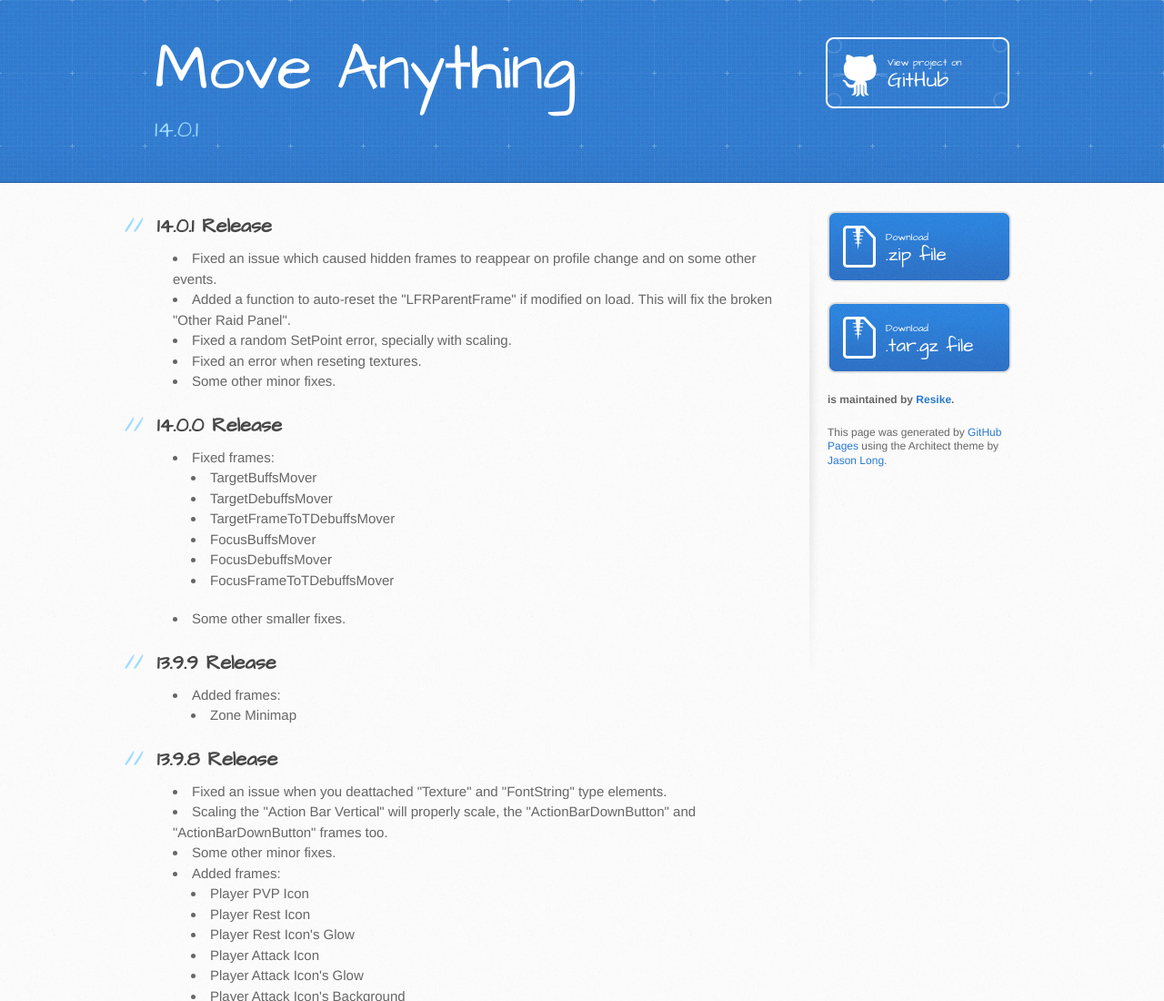
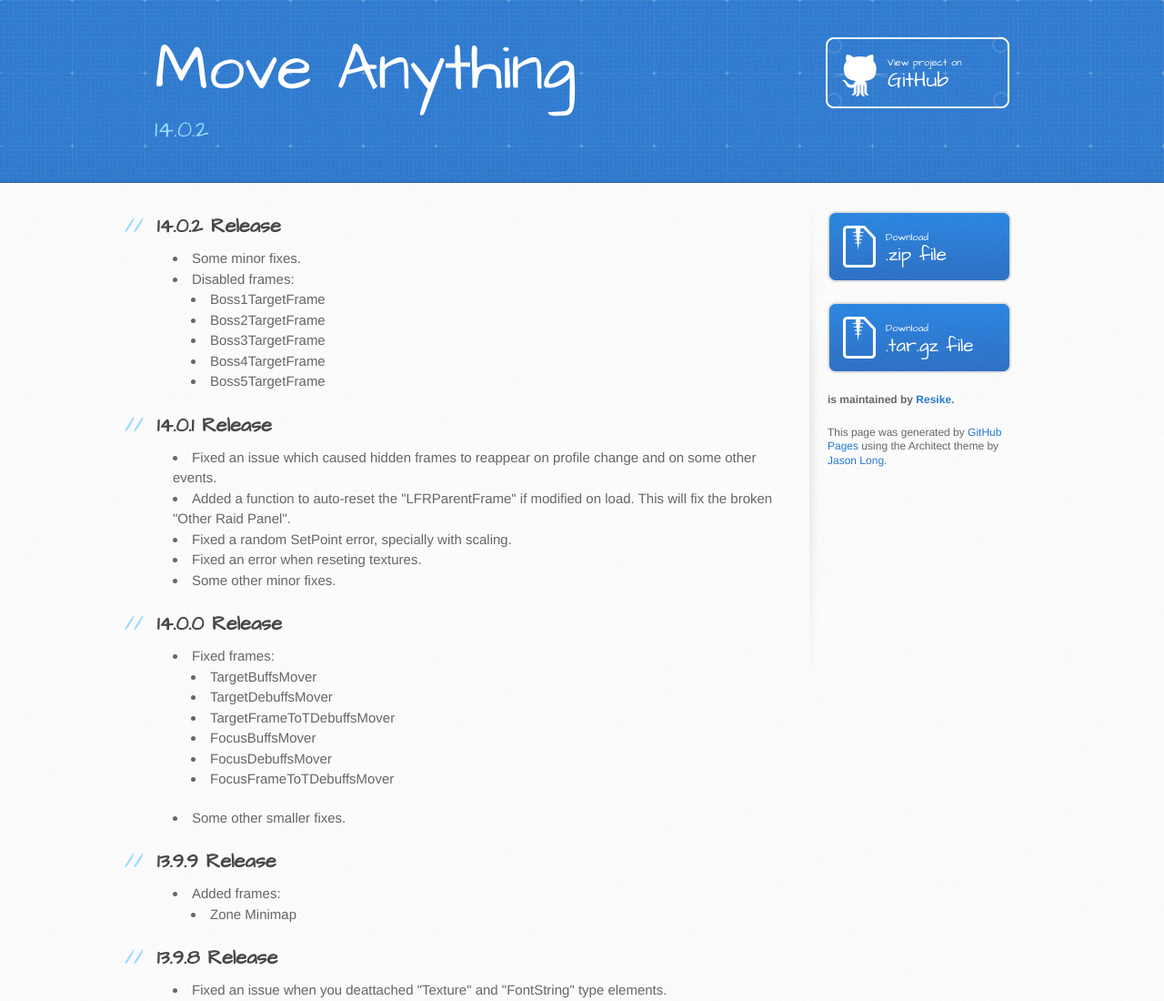
Before and after one commit to jaredb7/MoveAnything, a plain HTML site: page index.html in a window 1280 px wide. Shown: the top 1100 px of the page at 91% size. Drawn offline with Linux system fonts and the light colour scheme.

```diff
--- a/index.html
+++ b/index.html
@@ -20,7 +20,7 @@
     <header>
       <div class="inner">
         <h1>Move Anything</h1>
-        <h2>14.0.1</h2>
+        <h2>14.0.2</h2>
         <a href="https://github.com/Resike/MoveAnything" class="button"><small>View project on</small>GitHub</a>
       </div>
     </header>
@@ -29,6 +29,21 @@
       <div class="inner clearfix">
         <section id="main-content">
           <h2>
+<a name="1402-release" class="anchor" href="#1402-release"><span class="octicon octicon-link"></span></a>14.0.2 Release</h2>
+
+<ul>
+<li>Some minor fixes.</li>
+<li>Disabled frames:
+
+<ul>
+<li>Boss1TargetFrame</li>
+<li>Boss2TargetFrame</li>
+<li>Boss3TargetFrame</li>
+<li>Boss4TargetFrame</li>
+<li>Boss5TargetFrame</li>
+</ul>
+</li>
+</ul><h2>
 <a name="1401-release" class="anchor" href="#1401-release"><span class="octicon octicon-link"></span></a>14.0.1 Release</h2>
 
 <ul>
```
Also changed, not shown: params.json (+1 -1 lines).
